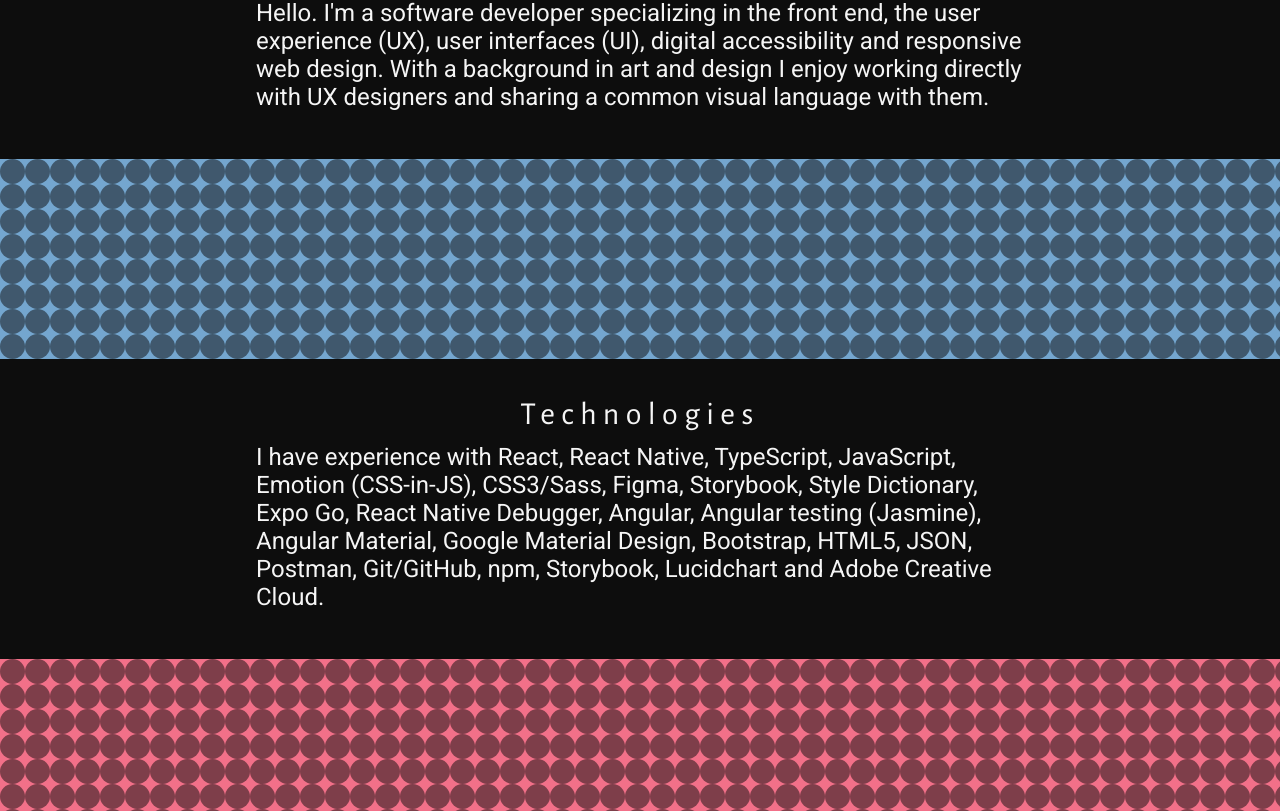
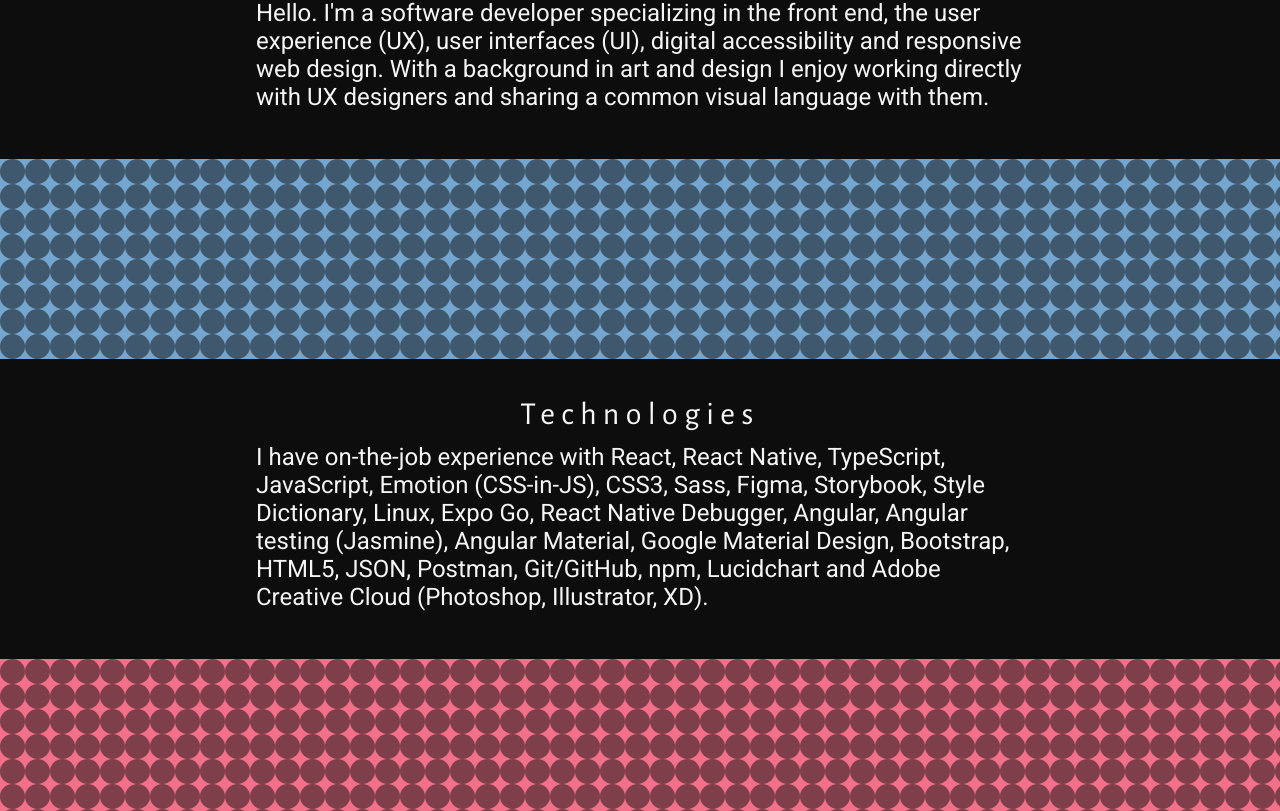
Before and after one commit to alecthibodeau/alecthibodeau.github.io, a React (Create React App) app: page / in a window 1280 px wide. Shown: the part 420-1231 px from the top of the page. Built offline with nearby package versions, Linux system fonts and the light colour scheme.

Commit message:
Update text for Technologies section

```diff
--- a/src/components/Main.tsx
+++ b/src/components/Main.tsx
@@ -52,10 +52,11 @@
         <Headshot />
         <div className="section-title">{formatTitleCase(sections.about)}</div>
         <p>
-          Hello. I'm a software developer specializing in the front end, the user experience (UX),
-          user interfaces (UI), digital accessibility and responsive web design.
-          With a background in art and design I enjoy working directly
-          with UX designers and sharing a common visual language with them.
+          Hello. I'm a software developer specializing in the front end, the user
+          experience (UX), user interfaces (UI), digital accessibility and
+          responsive web design. With a background in art and design I enjoy
+          working directly with UX designers and sharing a common visual language
+          with them.
         </p>
       </section>
       <PatternBanner
@@ -67,10 +68,12 @@
       <section>
         <div className="section-title">{formatTitleCase(sections.technologies)}</div>
         <p>
-          I have experience with React, React Native, TypeScript, JavaScript, Emotion (CSS-in-JS),
-          CSS3/Sass, Figma, Storybook, Style Dictionary, Expo Go, React Native Debugger, Angular, Angular testing
-          (Jasmine), Angular Material, Google Material Design, Bootstrap, HTML5, JSON,
-          Postman, Git/GitHub, npm, Storybook, Lucidchart and Adobe Creative Cloud.
+          I have on-the-job experience with React, React Native, TypeScript,
+          JavaScript, Emotion (CSS-in-JS), CSS3, Sass, Figma, Storybook, Style
+          Dictionary, Linux, Expo Go, React Native Debugger, Angular, Angular
+          testing (Jasmine), Angular Material, Google Material Design, Bootstrap,
+          HTML5, JSON, Postman, Git/GitHub, npm, Lucidchart and Adobe Creative
+          Cloud (Photoshop, Illustrator, XD).
         </p>
       </section>
       <PatternBanner
```
